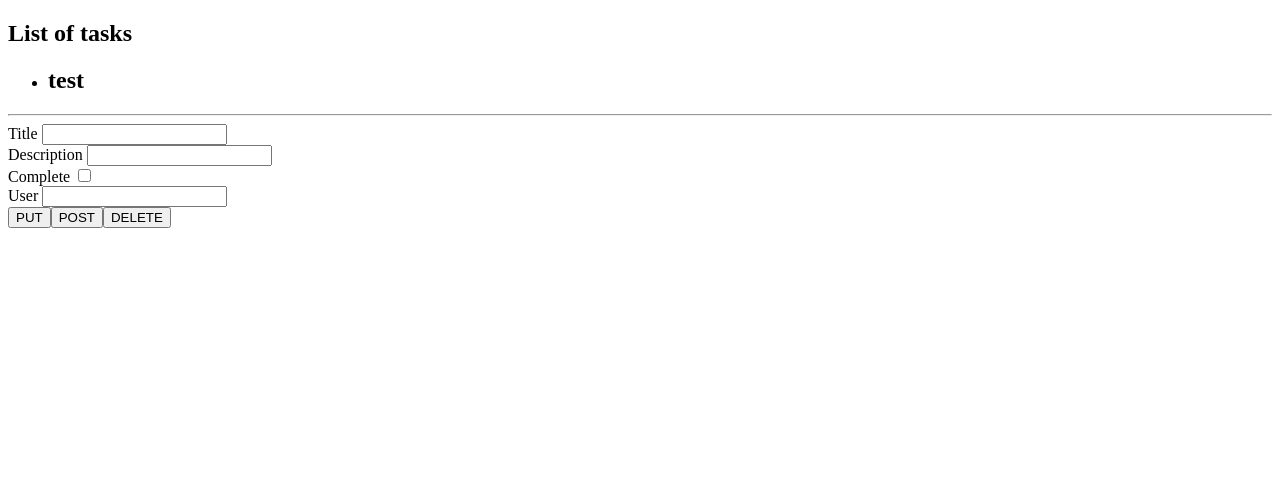
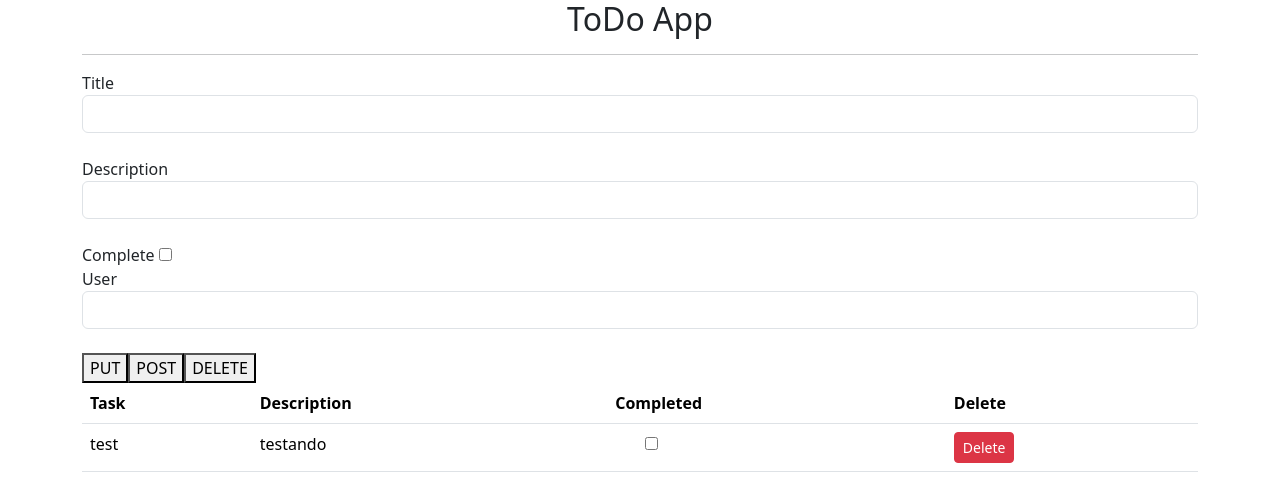
Before and after one commit to yagocam/angular_challenge, an Angular app: page / in a window 1280 px wide. Shown: the top 502 px of the page. Built offline with nearby package versions, Linux system fonts and the light colour scheme; no server answers.

Commit message:
melhorias visuais

```diff
--- a/angular.json
+++ b/angular.json
@@ -35,6 +35,7 @@
               "src/assets"
             ],
             "styles": [
+              "node_modules/bootstrap/dist/css/bootstrap.min.css",
               "src/styles.css"
             ],
             "scripts": [],
--- a/package.json
+++ b/package.json
@@ -21,6 +21,7 @@
     "@angular/platform-server": "^17.3.0",
     "@angular/router": "^17.3.0",
     "@angular/ssr": "^17.3.2",
+    "bootstrap": "^5.3.3",
     "express": "^4.18.2",
     "rxjs": "~7.8.0",
     "tslib": "^2.3.0",
--- a/src/app/app.component.css
+++ b/src/app/app.component.css
@@ -0,0 +1,10 @@
+h1 {
+    text-align: center;
+    font-size: 2rem;
+}
+#submitButton {
+    margin-top: 20px;
+}
+#myCheckbox{
+    margin-left: 30px;
+}
--- a/src/app/app.component.html
+++ b/src/app/app.component.html
@@ -1,14 +1,32 @@
-<h2>List of tasks</h2>
-<ul>
-  <li *ngFor="let task of tasks">
-    <h2 (click)="taskClicked(task)">{{task.title}}</h2>
-  </li>
-</ul>
+<div class="container">
+  <h1> ToDo App</h1>
 <hr>
-Title <input type="text" [(ngModel)]="selectedTask.title"/><br>
-Description <input type="text" [(ngModel)]="selectedTask.description"/><br>
-Complete <input type="checkbox" [(ngModel)]="selectedTask.complete"/><br>
-User <input type="text" [(ngModel)]="selectedTask.user"/><br>
-<button (click)="updateTask()">PUT</button>
-<button (click)="createTask()">POST</button>
-<button (click)="deleteTask()">DELETE</button>
+  Title <input type="text" class="form-control" [(ngModel)]="selectedTask.title"/><br>
+  Description <input type="text"  class="form-control" [(ngModel)]="selectedTask.description"/><br>
+  Complete <input type="checkbox"  [(ngModel)]="selectedTask.complete"/><br>
+  User <input type="text"  class="form-control" [(ngModel)]="selectedTask.user"/><br>
+  <button (click)="updateTask(selectedTask,false)">PUT</button>
+  <button (click)="createTask()">POST</button>
+  <button (click)="deleteTask()">DELETE</button>
+
+  <table class="table">
+    <thead>
+      <tr>
+
+        <th scope="col">Task</th>
+        <th scope="col">Description</th>
+        <th scope="col">Completed</th>
+        <th scope="col">Delete</th>
+      </tr>
+    </thead>
+    <tbody>
+      <tr *ngFor="let task of tasks">
+
+        <td>{{task.title}}</td>
+        <td>{{task.description}}</td>
+        <td><input id="myCheckbox" type="checkbox" (change)="updateTask(task, true)" [checked]="task.complete"></td>
+        <td><button class="btn btn-danger btn-sm">Delete</button></td>
+      </tr>
+    </tbody>
+  </table>
+</div>
--- a/src/app/app.component.ts
+++ b/src/app/app.component.ts
@@ -11,7 +11,7 @@ import { Task } from './task.model';
   providers: [ApiService]
 })
 export class AppComponent {
-  tasks = [{title: 'test'}]
+  tasks = [{title: 'test', description: 'testando', complete: false, user: 'djasidasjdiasjij'}]
   selectedTask: Task = {};
 
   constructor(private api: ApiService) {
@@ -31,7 +31,11 @@ export class AppComponent {
     }
     console.log(task.user);
   }
-  updateTask = () => {
+  updateTask = (task: Task, isChecked: boolean) => {
+    if(isChecked){
+      task.complete = !task.complete
+    }
+      this.selectedTask = task
       this.api.updateTask(this.selectedTask).subscribe((data: any) => {
         this.selectedTask = data;
         this.getTasks()
```
Also changed, not shown: 1 other file (tests, documents, lock files or other folders).
